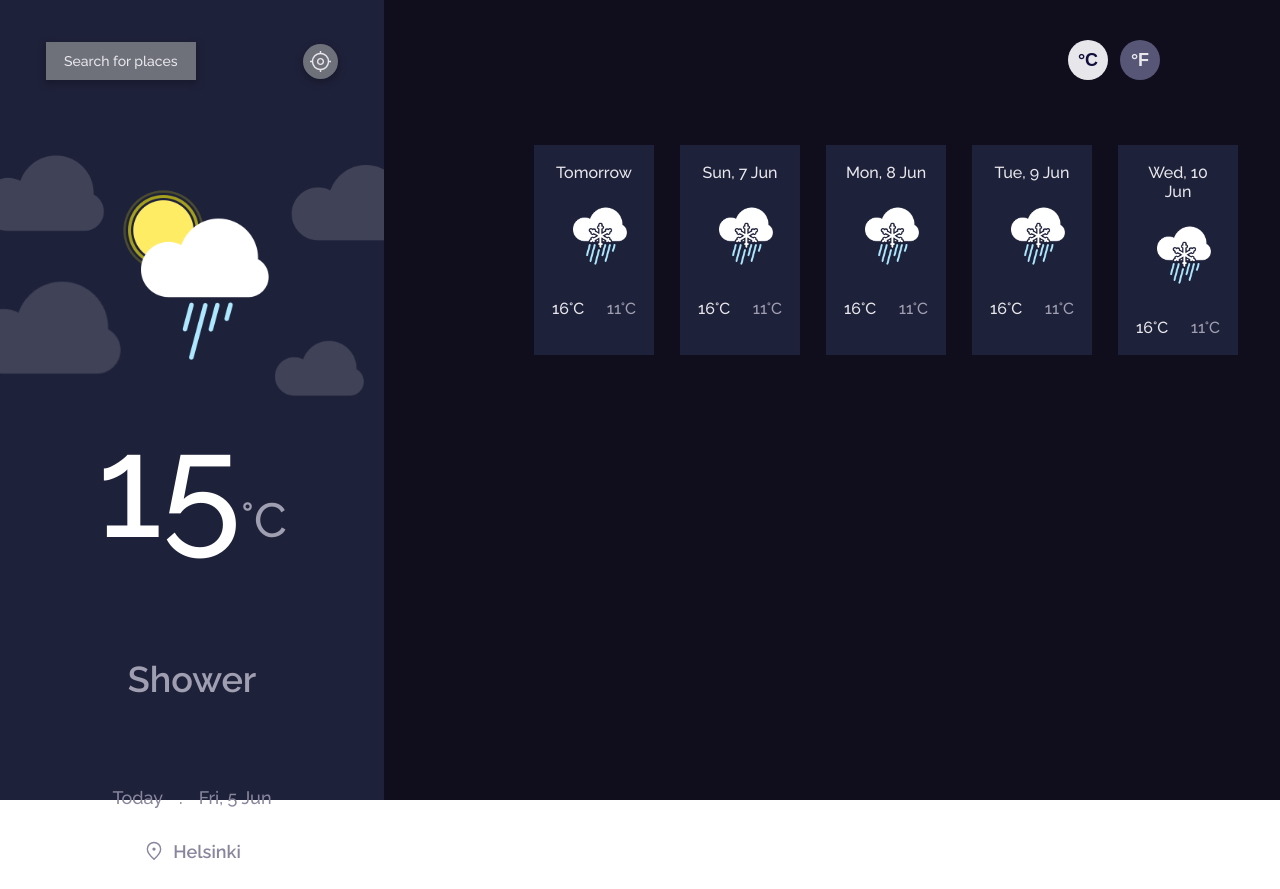
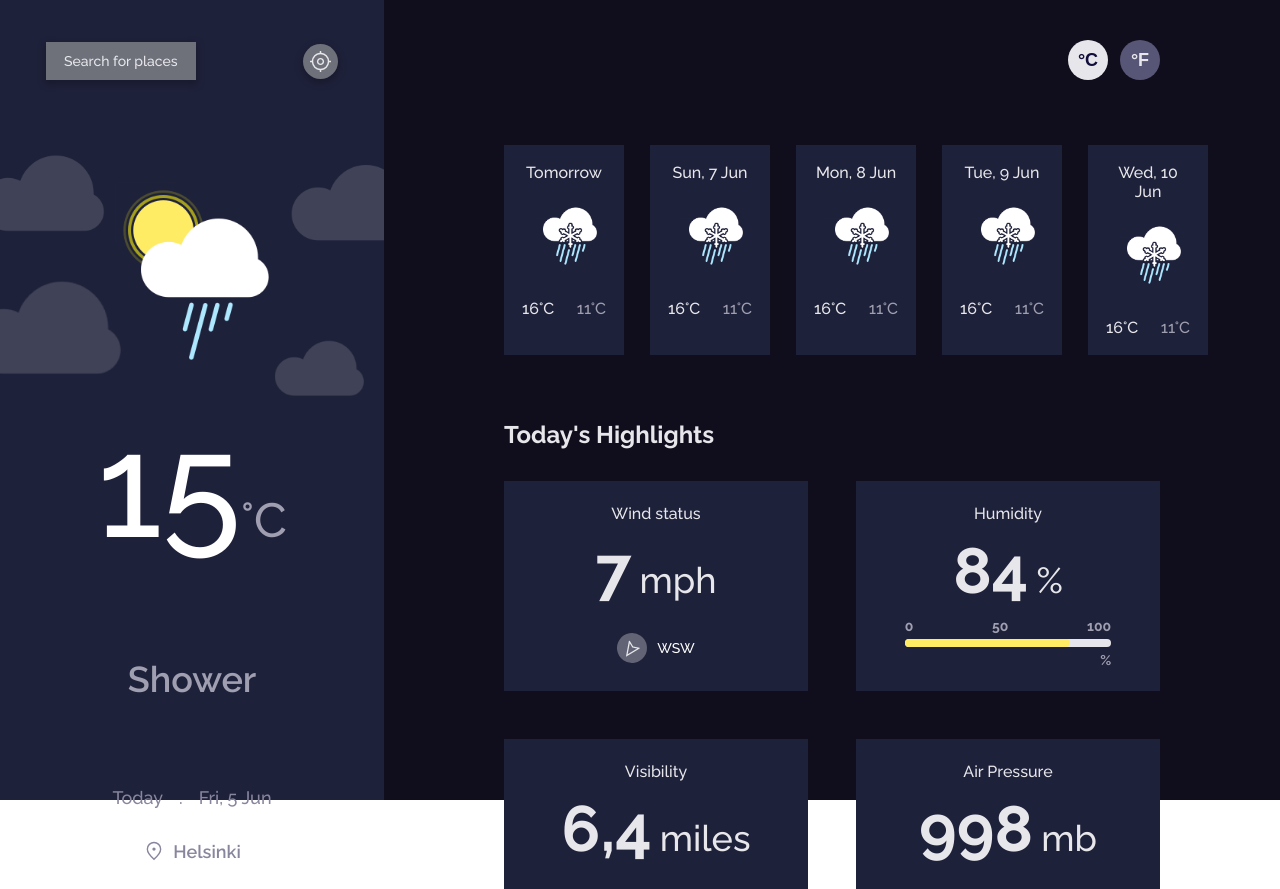
Before and after one commit to vishwa-akshat/weather-app, a React (Vite) app: page / in a window 1280 px wide. Before the commit the page ends 862 px from the top, so only its background shows below. Built offline with nearby package versions, Linux system fonts and the light colour scheme.

Commit message:
feat: right panel components added

```diff
--- /dev/null
+++ b/src/components/HighlightCard/index.jsx
@@ -0,0 +1,23 @@
+// import React from 'react'
+import PropTypes from "prop-types";
+
+import "./style.scss";
+
+export default function HighlightCard({
+    cardDetails: { extraItem: ExtraItem, title, largeText, smallText },
+}) {
+    return (
+        <div className="highlight-card">
+            <p className="heading">{title}</p>
+            <p className="main-text">
+                {largeText}
+                <span className="small-text">{smallText}</span>
+            </p>
+            {ExtraItem && <ExtraItem />}
+        </div>
+    );
+}
+
+HighlightCard.propTypes = {
+    cardDetails: PropTypes.object,
+};
--- /dev/null
+++ b/src/components/HighlightCard/style.scss
@@ -0,0 +1,26 @@
+.highlight-card {
+    padding: 23px;
+    background: #1e213a;
+    display: flex;
+    flex-direction: column;
+    align-items: center;
+    gap: 10px;
+
+    .heading {
+        font-size: 16px;
+        font-weight: 500;
+        color: #e7e7eb;
+    }
+
+    .main-text {
+        font-size: 64px;
+        font-weight: 700;
+        color: #e7e7eb;
+
+        .small-text {
+            margin-left: 8px;
+            font-weight: 500;
+            font-size: 36px;
+        }
+    }
+}
--- /dev/null
+++ b/src/components/HighlightsCardsList/index.jsx
@@ -0,0 +1,48 @@
+// import React from 'react'
+
+import HighlightCard from "components/HighlightCard";
+import WindDirection from "components/WindDirection";
+import ProgressBar from "components/ProgressBar";
+
+import "./style.scss";
+
+export default function HighlightsCardsList() {
+    const cardsDetails = [
+        {
+            id: 1,
+            title: "Wind status",
+            largeText: "7",
+            smallText: "mph",
+            extraItem: WindDirection,
+        },
+        {
+            id: 2,
+            title: "Humidity",
+            largeText: "84",
+            smallText: "%",
+            extraItem: ProgressBar,
+        },
+        {
+            id: 3,
+            title: "Visibility",
+            largeText: "6,4",
+            smallText: "miles",
+            extraItem: null,
+        },
+        {
+            id: 4,
+            title: "Air Pressure",
+            largeText: "998",
+            smallText: "mb",
+            extraItem: null,
+        },
+    ];
+
+    return (
+        <div className="highlights-cards-list-wrapper">
+            {cardsDetails.map((cards) => (
+                <HighlightCard key={cards.id} cardDetails={cards} />
+            ))}
+        </div>
+    );
+}
--- /dev/null
+++ b/src/components/HighlightsCardsList/style.scss
@@ -0,0 +1,5 @@
+.highlights-cards-list-wrapper {
+    display: grid;
+    grid-template-columns: repeat(2, 1fr);
+    gap: 48px;
+}
--- /dev/null
+++ b/src/components/ProgressBar/index.jsx
@@ -0,0 +1,30 @@
+// import React from 'react';
+
+import PropTypes from "prop-types";
+
+import "./style.scss";
+
+export default function ProgressBar({ progress = 80 }) {
+    return (
+        <div className="progress-bar-wrapper">
+            <div className="percentage-wrapper">
+                <span className="percent">0</span>
+                <span className="percent">50</span>
+                <span className="percent">100</span>
+            </div>
+            <div className="progress-bar-outer">
+                <div
+                    className="progress-bar-inner"
+                    style={{ width: progress + "%" }}
+                >
+                    0
+                </div>
+            </div>
+            <div className="percentage">%</div>
+        </div>
+    );
+}
+
+ProgressBar.propTypes = {
+    progress: PropTypes.number,
+};
--- /dev/null
+++ b/src/components/ProgressBar/style.scss
@@ -0,0 +1,34 @@
+.progress-bar-wrapper {
+    width: 80%;
+    .percentage-wrapper {
+        display: flex;
+        justify-content: space-between;
+
+        .percent {
+            font-size: 14px;
+            font-weight: 700;
+            color: #a09fb1;
+        }
+    }
+
+    .progress-bar-outer {
+        height: 8px;
+        border-radius: 8px;
+        background: #e7e7eb;
+        margin: 5px 0;
+        .progress-bar-inner {
+            height: 8px;
+            border-radius: 8px;
+            background: #ffec65;
+            color: #ffec65;
+            overflow: hidden;
+        }
+    }
+
+    .percentage {
+        font-size: 14px;
+        font-weight: 700;
+        color: #a09fb1;
+        text-align: right;
+    }
+}
--- /dev/null
+++ b/src/components/WindDirection/index.jsx
@@ -0,0 +1,16 @@
+// import React from 'react'
+
+import nearMe from "assets/nearMe.svg";
+
+import "./style.scss";
+
+export default function WindDirection() {
+    return (
+        <div className="wind-direction">
+            <button className="direction-btn">
+                <img className="direction-img" src={nearMe} alt="direction" />
+            </button>
+            WSW
+        </div>
+    );
+}
--- /dev/null
+++ b/src/components/WindDirection/style.scss
@@ -0,0 +1,24 @@
+.wind-direction {
+    font-size: 14px;
+    font-weight: 500;
+    display: flex;
+    align-items: center;
+    margin-top: 15px;
+
+    .direction-btn {
+        background: #ffffff4d;
+        width: 30px;
+        height: 30px;
+        border-radius: 50%;
+        border: none;
+        display: flex;
+        justify-content: center;
+        align-items: center;
+        transform: rotate(-190deg);
+        margin-right: 10px;
+
+        .direction-img {
+            width: 20px;
+        }
+    }
+}
--- a/src/containers/RightPanel/index.jsx
+++ b/src/containers/RightPanel/index.jsx
@@ -2,6 +2,7 @@
 
 import RightPanelHeader from "components/RightPanelHeader";
 import FutureWeatherCardsList from "components/FutureWeatherCardsList";
+import HighlightsCardsList from "components/HighlightsCardsList";
 
 import "./style.scss";
 
@@ -10,6 +11,8 @@ export default function RightPanel() {
         <div className="right-panel">
             <RightPanelHeader />
             <FutureWeatherCardsList />
+            <p className="highlight-heading">Today&apos;s Highlights</p>
+            <HighlightsCardsList />
         </div>
     );
 }
--- a/src/containers/RightPanel/style.scss
+++ b/src/containers/RightPanel/style.scss
@@ -1,4 +1,11 @@
 .right-panel {
     height: 100%;
-    padding: 40px 120px 150px 150px;
+    padding: 40px 120px 150px 120px;
+
+    .highlight-heading {
+        font-size: 24px;
+        font-weight: 700;
+        color: #e7e7eb;
+        margin-bottom: 32px;
+    }
 }
```
Also changed, not shown: src/assets/nearMe.svg (added).
